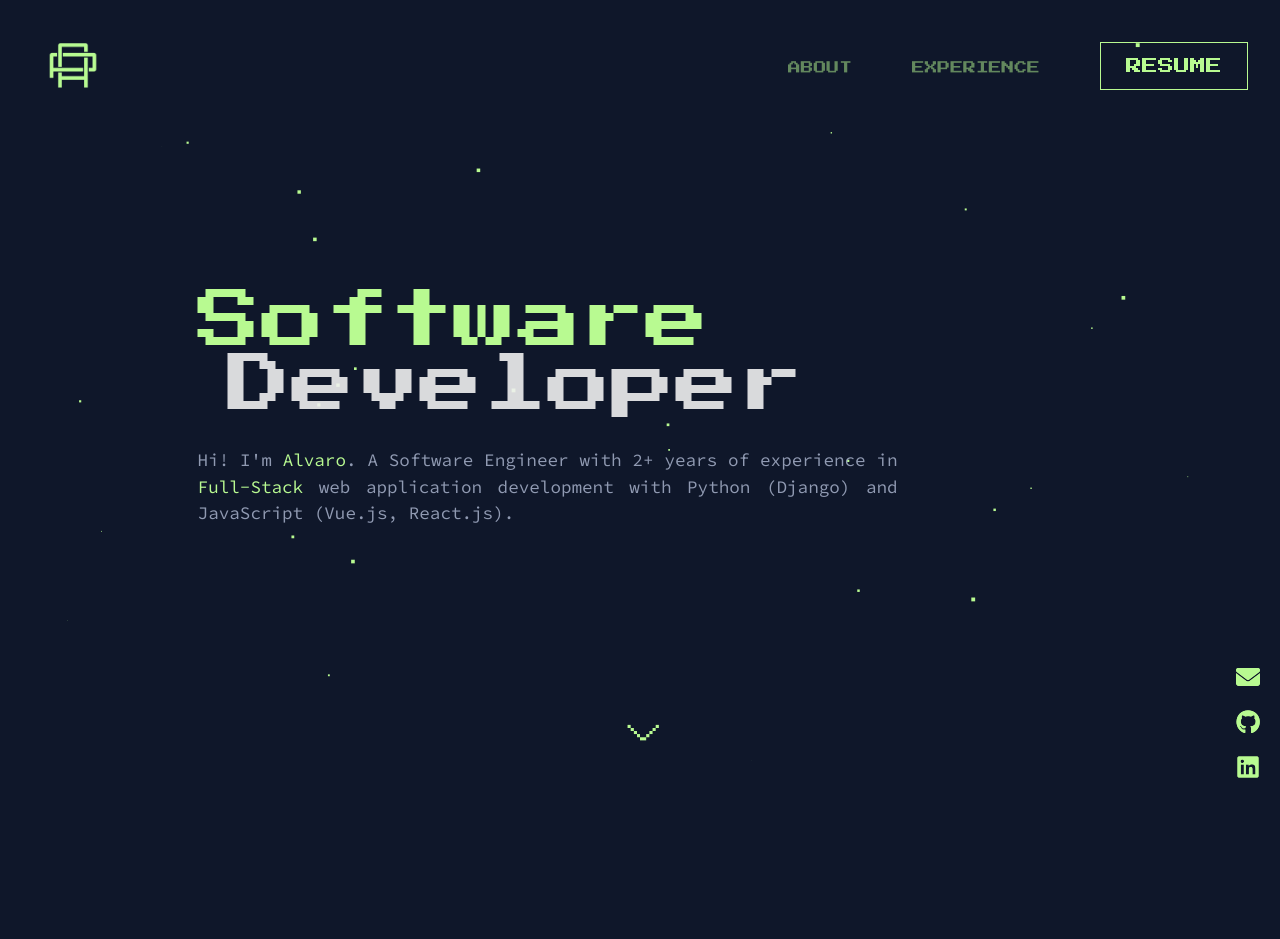
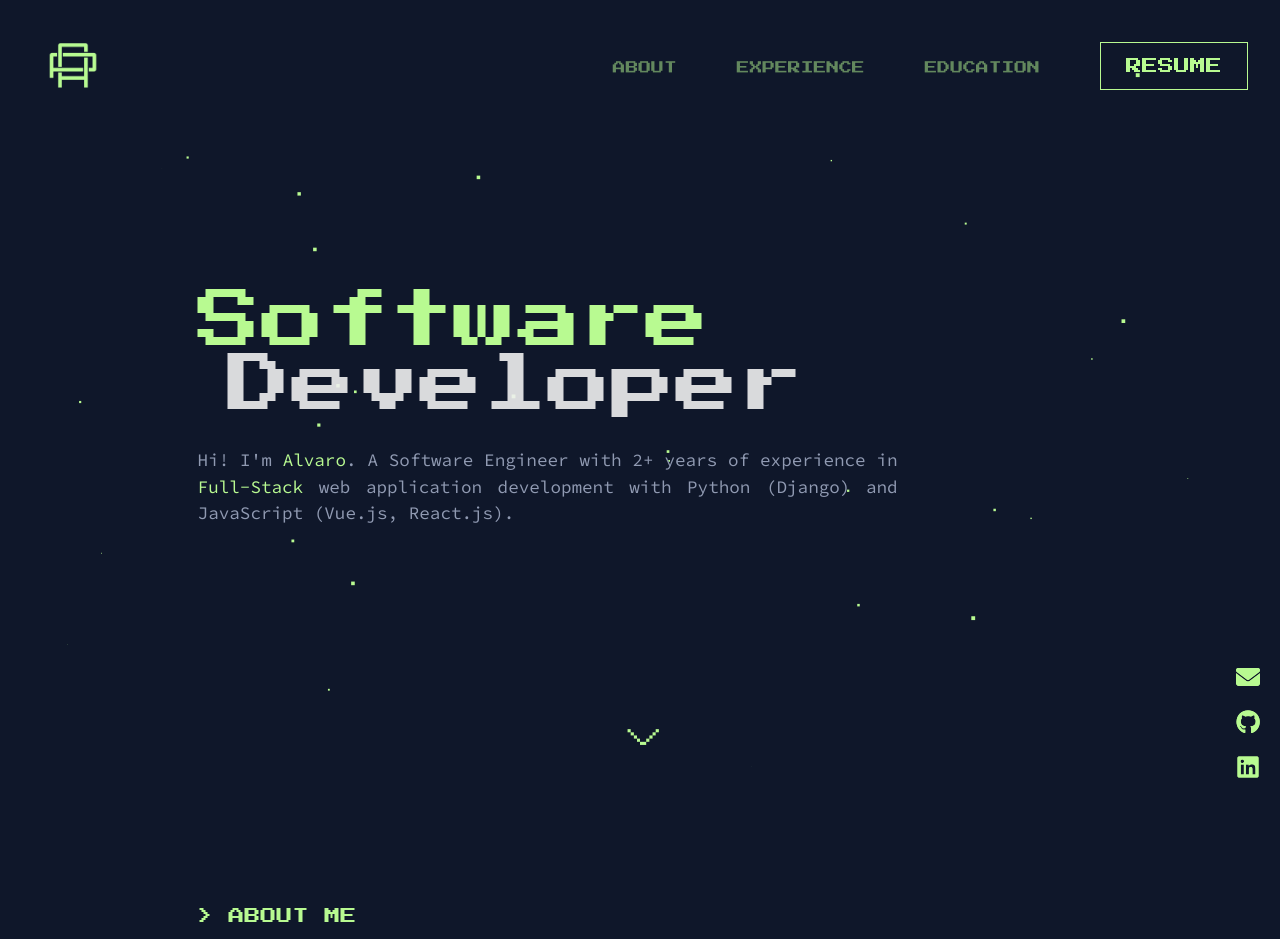
Before and after one commit to alvaro-lang/portfolio, a React (Create React App) app: page / in a window 1280 px wide. Shown: the top 939 px of the page. Built offline with nearby package versions, Linux system fonts and the light colour scheme.

Commit message:
added education section and change some css

```diff
--- a/public/index.html
+++ b/public/index.html
@@ -38,7 +38,7 @@
       work correctly both with client-side routing and a non-root public URL.
       Learn how to configure a non-root public URL by running `npm run build`.
     -->
-    <title>Alvaro Pastor Sellers | Full Stack Developer</title>
+    <title>Alvaro Pastor Sellers | Full-Stack Developer</title>
   </head>
   <body>
     <noscript>You need to enable JavaScript to run this app.</noscript>
--- a/src/App.js
+++ b/src/App.js
@@ -6,6 +6,7 @@ import ContactBar from './components/ContactBar';
 import Presentation from './sections/Presentation';
 import About from './sections/About';
 import Experience from './sections/Experience';
+import Education from './sections/Education';
 
 function App() {
   return (
@@ -17,6 +18,7 @@ function App() {
           <Presentation/>
           <About/>
           <Experience/>
+          <Education/>
         </div>
     </div>
   );
--- a/src/components/Header.jsx
+++ b/src/components/Header.jsx
@@ -61,6 +61,11 @@ export default function Header() {
               EXPERIENCE
             </a>
           </li>
+          <li className="section">
+            <a href="#courses" className={`retro-color ${activeSection === "courses" ? "active" : ""}`}>
+              EDUCATION
+            </a>
+          </li>
         </ul>
       </nav>
       <a href="CV_Alvaro_Pastor_Sellers.pdf" download>
--- a/src/styles/App.css
+++ b/src/styles/App.css
@@ -2,8 +2,11 @@
   margin: 0% 15%;
 }
 
-@media screen and (max-width: 415px) {
+@media screen and (max-width: 500px) {
   #app .sections{
     margin: 0 5%;
   }
+  #header{
+    padding: 7% 5% !important;
+  }
 }
--- a/src/styles/SectionTitle.css
+++ b/src/styles/SectionTitle.css
@@ -1,6 +1,6 @@
 #section-title{
-    padding-top: 15%;
-    margin-bottom: 7%;
+    padding-top: 100px;
+    margin-bottom: 60px;
 }
 
 #section-title::before {
```
